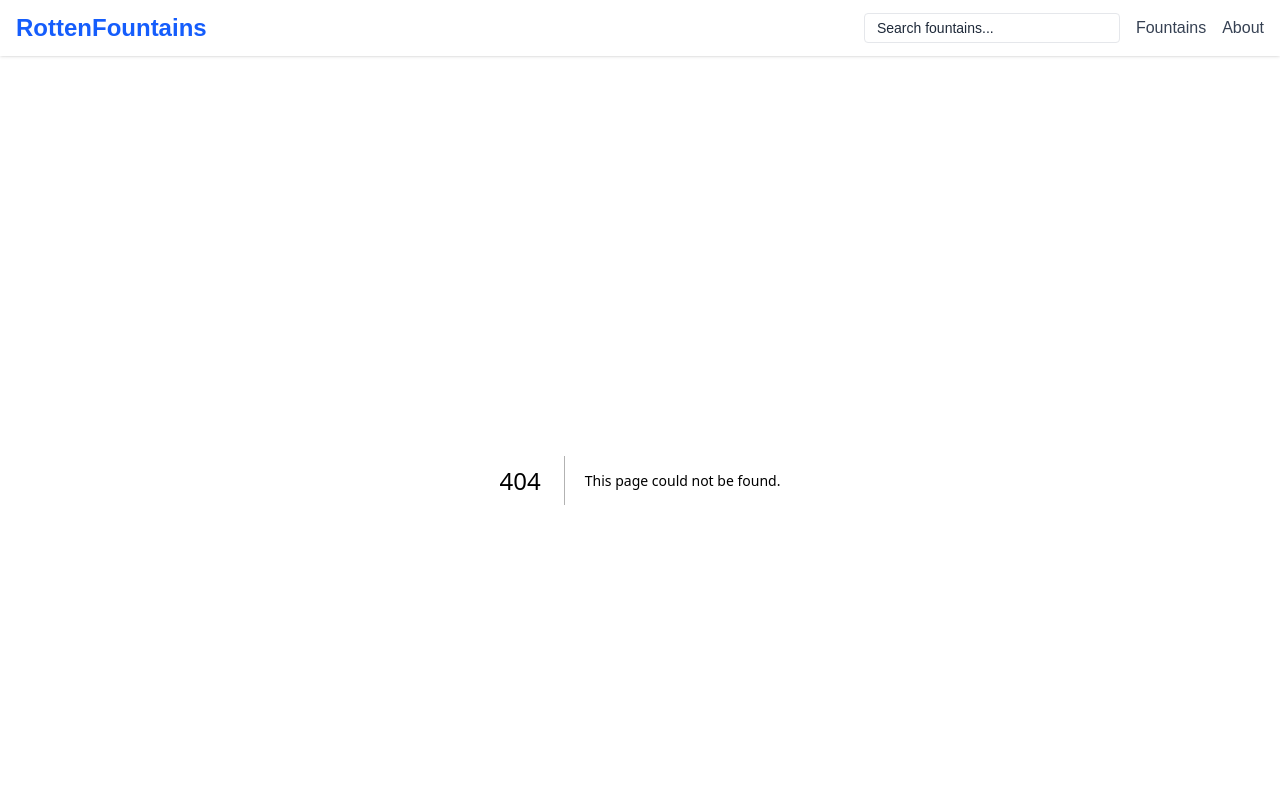
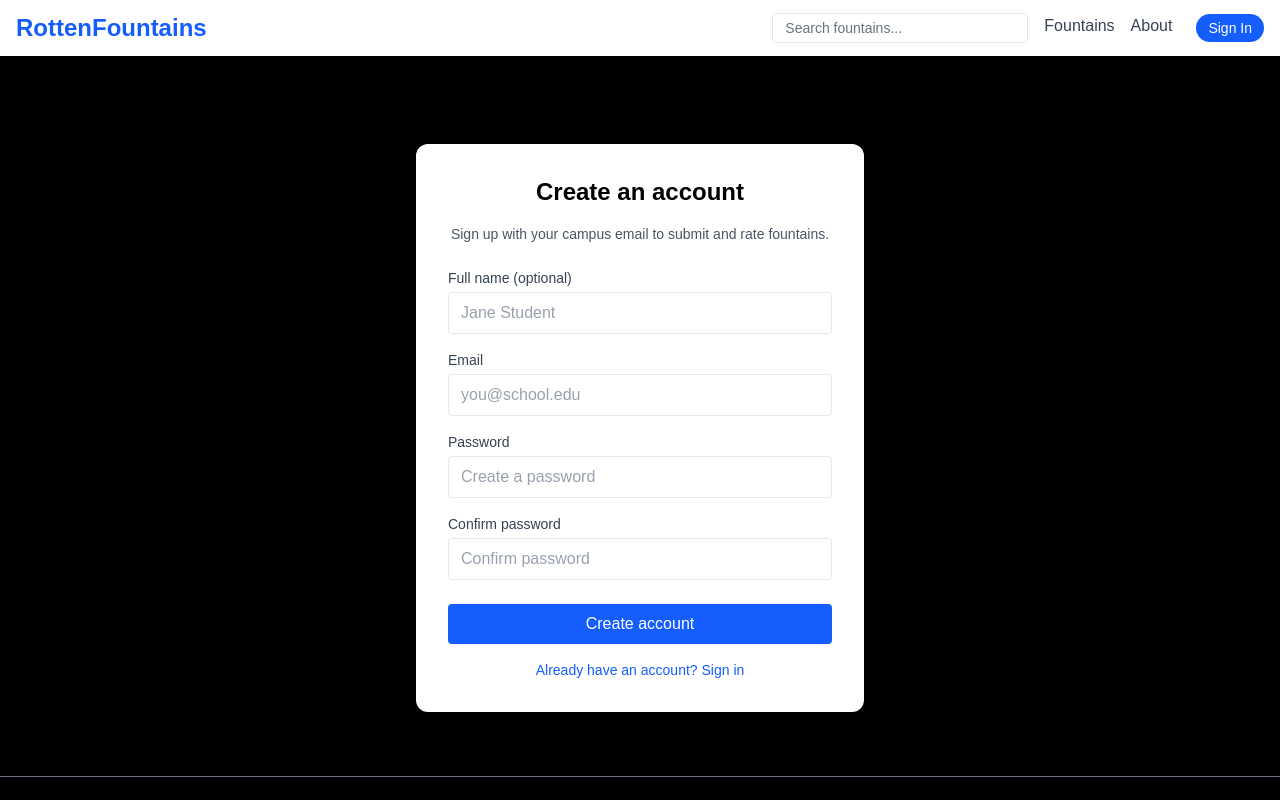
Before and after one commit to dylondark/rotten-fountains, a Next.js app: page /signup in a window 1280 px wide. Before the commit this address had no page. Shown: the top 800 px of the page. Built offline with nearby package versions, Linux system fonts and the light colour scheme.

Commit message:
Create sign in and sign up pages

```diff
--- /dev/null
+++ b/src/app/api/auth/signin/route.ts
@@ -0,0 +1,22 @@
+import { NextResponse } from 'next/server';
+
+export async function POST(request: Request) {
+  try {
+    const body = await request.json();
+    const { email, password } = body || {};
+
+    if (!email || !password) {
+      return NextResponse.json({ ok: false, error: 'Missing email or password' }, { status: 400 });
+    }
+
+    // Mock auth: accept any email where password === 'password'
+    if (password === 'password') {
+      return NextResponse.json({ ok: true, user: { email } });
+    }
+
+    return NextResponse.json({ ok: false, error: 'Invalid credentials' }, { status: 401 });
+  } catch (err) {
+    console.error('Auth route error', err);
+    return NextResponse.json({ ok: false, error: 'Server error' }, { status: 500 });
+  }
+}
--- /dev/null
+++ b/src/app/api/auth/signup/route.ts
@@ -0,0 +1,24 @@
+import { NextResponse } from 'next/server';
+
+export async function POST(request: Request) {
+  try {
+    const body = await request.json();
+    const { name, email, password } = body || {};
+
+    if (!email || !password) {
+      return NextResponse.json({ ok: false, error: 'Missing email or password' }, { status: 400 });
+    }
+
+    if (typeof password === 'string' && password.length < 6) {
+      return NextResponse.json({ ok: false, error: 'Password must be at least 6 characters' }, { status: 400 });
+    }
+
+    // Mock creation: in a real app you'd check for existing users and persist to DB
+    console.log('Mock create user:', { name, email });
+
+    return NextResponse.json({ ok: true, user: { name, email } }, { status: 201 });
+  } catch (err) {
+    console.error('Signup route error', err);
+    return NextResponse.json({ ok: false, error: 'Server error' }, { status: 500 });
+  }
+}
--- /dev/null
+++ b/src/app/signin/page.tsx
@@ -0,0 +1,96 @@
+"use client";
+
+import Link from "next/link";
+import { useState } from "react";
+import { useRouter } from "next/navigation";
+
+export default function SignInPage() {
+  const router = useRouter();
+  const [email, setEmail] = useState("");
+  const [password, setPassword] = useState("");
+  const [loading, setLoading] = useState(false);
+  const [error, setError] = useState<string | null>(null);
+
+  async function onSubmit(e: React.FormEvent) {
+    e.preventDefault();
+    setError(null);
+    if (!email || !password) {
+      setError("Please enter both email and password.");
+      return;
+    }
+
+    setLoading(true);
+    try {
+      const res = await fetch('/api/auth/signin', {
+        method: 'POST',
+        headers: { 'Content-Type': 'application/json' },
+        body: JSON.stringify({ email, password }),
+      });
+
+      const data = await res.json();
+      if (!res.ok) {
+        setError(data?.error || 'Sign in failed');
+        setLoading(false);
+        return;
+      }
+
+      // on success, navigate to home (or dashboard)
+      router.push('/');
+    } catch (err) {
+      console.error('Sign in error', err);
+      setError('Unexpected error signing in');
+      setLoading(false);
+    }
+  }
+
+  return (
+    <div className="max-w-md mx-auto mt-16 bg-white p-8 rounded-xl shadow">
+      <h1 className="text-2xl font-bold mb-4 text-center text-black">Sign in to RottenFountains</h1>
+
+      <p className="text-sm text-gray-600 mb-6 text-center">
+        Enter your campus email and password to continue. This demo uses a mock backend.
+      </p>
+
+      <form className="space-y-4" onSubmit={onSubmit}>
+        <div>
+          <label className="block text-sm font-medium text-gray-700">Email</label>
+          <input
+            value={email}
+            onChange={(e) => setEmail(e.target.value)}
+            type="email"
+            placeholder="you@school.edu"
+            className="mt-1 block w-full border border-gray-200 text-gray-700 placeholder-gray-400 rounded px-3 py-2 focus:outline-none focus:ring-2 focus:ring-blue-200"
+          />
+        </div>
+
+        <div>
+          <label className="block text-sm font-medium text-gray-700">Password</label>
+          <input
+            value={password}
+            onChange={(e) => setPassword(e.target.value)}
+            type="password"
+            className="mt-1 block w-full border border-gray-200 text-gray-700 placeholder-gray-400 rounded px-3 py-2 focus:outline-none focus:ring-2 focus:ring-blue-200"
+          />
+        </div>
+
+        {error && (
+          <div className="text-sm text-red-600" role="alert" aria-live="polite">
+            {error}
+          </div>
+        )}
+
+        <button
+          type="submit"
+          disabled={loading}
+          className={`w-full mt-2 ${loading ? 'bg-blue-400' : 'bg-blue-600 hover:bg-blue-700'} text-white py-2 rounded`}
+        >
+          {loading ? 'Signing in…' : 'Sign In'}
+        </button>
+
+        <div className="text-center text-sm text-gray-600">
+          <Link href="/signup" className="text-blue-600 hover:underline">Create an account</Link>
+        </div>
+      </form>
+    </div>
+  );
+}
--- /dev/null
+++ b/src/app/signup/page.tsx
@@ -0,0 +1,124 @@
+"use client";
+
+import Link from "next/link";
+import { useState } from "react";
+import { useRouter } from "next/navigation";
+
+export default function SignUpPage() {
+  const router = useRouter();
+  const [name, setName] = useState("");
+  const [email, setEmail] = useState("");
+  const [password, setPassword] = useState("");
+  const [confirm, setConfirm] = useState("");
+  const [loading, setLoading] = useState(false);
+  const [error, setError] = useState<string | null>(null);
+
+  async function onSubmit(e: React.FormEvent) {
+    e.preventDefault();
+    setError(null);
+    if (!email || !password || !confirm) {
+      setError("Please fill out all required fields.");
+      return;
+    }
+    if (password !== confirm) {
+      setError("Passwords do not match.");
+      return;
+    }
+    if (password.length < 6) {
+      setError("Password must be at least 6 characters long.");
+      return;
+    }
+
+    setLoading(true);
+    try {
+      const res = await fetch('/api/auth/signup', {
+        method: 'POST',
+        headers: { 'Content-Type': 'application/json' },
+        body: JSON.stringify({ name, email, password }),
+      });
+      const data = await res.json();
+      if (!res.ok) {
+        setError(data?.error || 'Sign up failed');
+        setLoading(false);
+        return;
+      }
+
+      // On success, redirect to sign in
+      router.push('/signin');
+    } catch (err) {
+      console.error('Signup error', err);
+      setError('Unexpected error during sign up');
+      setLoading(false);
+    }
+  }
+
+  return (
+    <div className="max-w-md mx-auto mt-16 bg-white p-8 rounded-xl shadow">
+      <h1 className="text-2xl font-bold mb-4 text-center text-black">Create an account</h1>
+
+      <p className="text-sm text-gray-600 mb-6 text-center">Sign up with your campus email to submit and rate fountains.</p>
+
+      <form className="space-y-4" onSubmit={onSubmit}>
+        <div>
+          <label className="block text-sm font-medium text-gray-700">Full name (optional)</label>
+          <input
+            value={name}
+            onChange={(e) => setName(e.target.value)}
+            type="text"
+            placeholder="Jane Student"
+            className="mt-1 block w-full border border-gray-200 text-gray-700 placeholder-gray-400 rounded px-3 py-2 focus:outline-none focus:ring-2 focus:ring-blue-200"
+          />
+        </div>
+
+        <div>
+          <label className="block text-sm font-medium text-gray-700">Email</label>
+          <input
+            value={email}
+            onChange={(e) => setEmail(e.target.value)}
+            type="email"
+            placeholder="you@school.edu"
+            className="mt-1 block w-full border border-gray-200 text-gray-700 placeholder-gray-400 rounded px-3 py-2 focus:outline-none focus:ring-2 focus:ring-blue-200"
+          />
+        </div>
+
+        <div>
+          <label className="block text-sm font-medium text-gray-700">Password</label>
+          <input
+            value={password}
+            onChange={(e) => setPassword(e.target.value)}
+            type="password"
+            placeholder="Create a password"
+            className="mt-1 block w-full border border-gray-200 text-gray-700 placeholder-gray-400 rounded px-3 py-2 focus:outline-none focus:ring-2 focus:ring-blue-200"
+          />
+        </div>
+
+        <div>
+          <label className="block text-sm font-medium text-gray-700">Confirm password</label>
+          <input
+            value={confirm}
+            onChange={(e) => setConfirm(e.target.value)}
+            type="password"
+            placeholder="Confirm password"
+            className="mt-1 block w-full border border-gray-200 text-gray-700 placeholder-gray-400 rounded px-3 py-2 focus:outline-none focus:ring-2 focus:ring-blue-200"
+          />
+        </div>
+
+        {error && (
+          <div className="text-sm text-red-600" role="alert" aria-live="polite">{error}</div>
+        )}
+
+        <button
+          type="submit"
+          disabled={loading}
+          className={`w-full mt-2 ${loading ? 'bg-blue-400' : 'bg-blue-600 hover:bg-blue-700'} text-white py-2 rounded`}
+        >
+          {loading ? 'Creating account…' : 'Create account'}
+        </button>
+
+        <div className="text-center text-sm text-gray-600">
+          <Link href="/signin" className="text-blue-600 hover:underline">Already have an account? Sign in</Link>
+        </div>
+      </form>
+    </div>
+  );
+}
--- a/src/components/layout/Navbar.tsx
+++ b/src/components/layout/Navbar.tsx
@@ -33,7 +33,7 @@ export function Navbar() {
                 onChange={(e) => setQ(e.target.value)}
                 placeholder="Search fountains..."
                 aria-label="Search fountains"
-                className="w-64 border border-gray-200 text-gray-700 rounded px-3 py-1 text-sm placeholder-gray-800 focus:outline-none focus:ring-2 focus:ring-blue-200"
+                className="w-64 border border-gray-200 text-gray-700 rounded px-3 py-1 text-sm placeholder-gray-500 focus:outline-none focus:ring-2 focus:ring-blue-200"
               />
             </div>
           </form>
@@ -41,6 +41,7 @@ export function Navbar() {
           <div className="flex gap-4 text-gray-700">
             <Link href="/fountains" className="hover:text-blue-600">Fountains</Link>
             <Link href="/about" className="hover:text-blue-600">About</Link>
+            <Link href="/signin" className="ml-2 px-3 py-1 rounded-full bg-blue-600 text-white hover:bg-blue-700 text-sm">Sign In</Link>
           </div>
         </div>
       </div>
```
